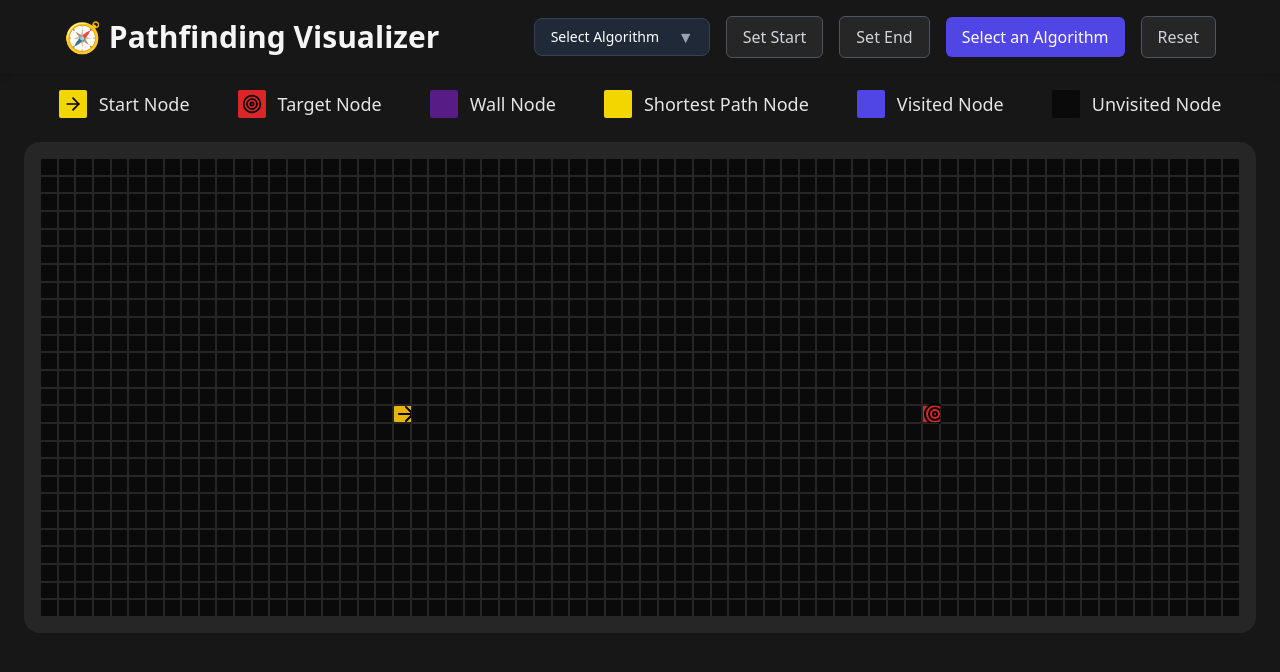
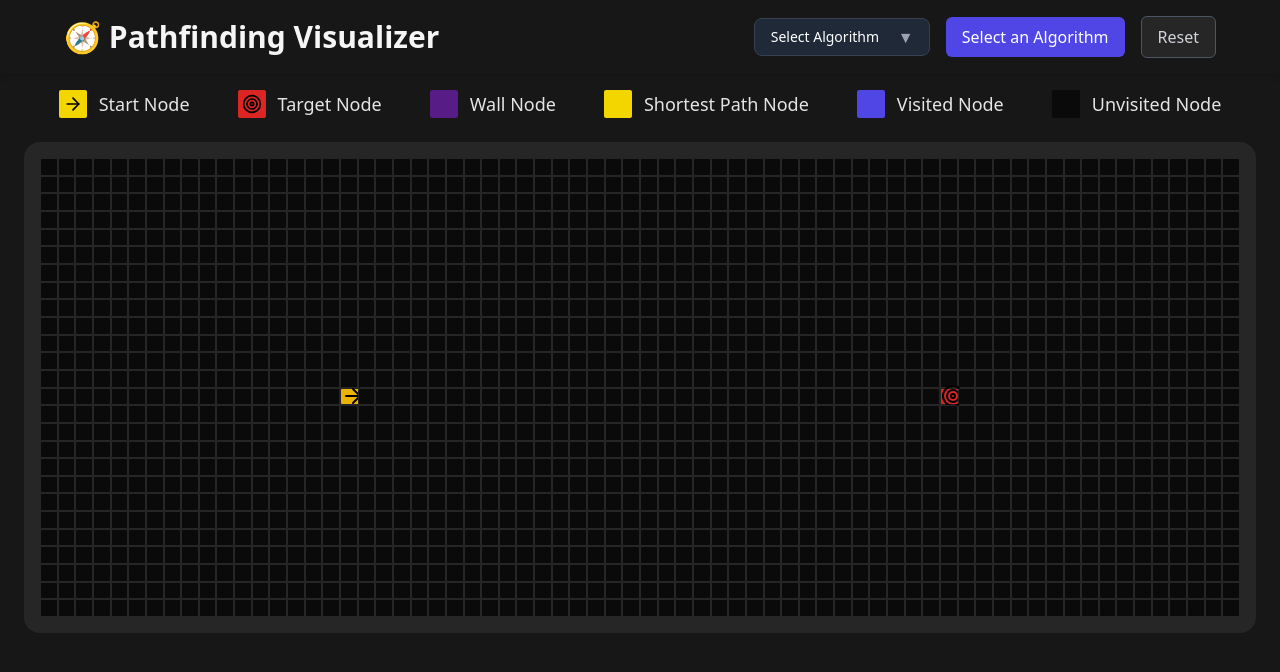
Before and after one commit to ArinLamba/Pathfinder-Visualizer, a React (Vite) app: page / in a window 1280 px wide. Shown: the top 672 px of the page. Built offline with nearby package versions, Linux system fonts and the light colour scheme.

Commit message:
"enable drag and drop on start and end node"

```diff
--- a/src/algorithms/gameHandlers.ts
+++ b/src/algorithms/gameHandlers.ts
@@ -5,58 +5,6 @@ export const cloneGrid = (grid: NodeAttributes[][]) => {
   return grid.map(row => row.map(node => ({...node})));
 };
 
-export const handleStart = ({
-  startPos,
-  grid,
-  row,
-  col,
-  setStartPos,
-}: HandleStartProps) => {
-  const node = grid[row][col];
-  // if the node is wall . there is nothing we can do (napolean)
-  // Don't allow placing start on end
-  if(node.isWall || node.isEnd) return;
-
-  const [prevRow, prevCol] = startPos;
-
-  // Toggle off if clicking same start node
-  if (prevRow === row && prevCol === col) {
-    grid[prevRow][prevCol].isStart = false;
-    setStartPos([11,14]);
-    return;
-  }
-  grid[prevRow][prevCol].isStart = false;
-
-  node.isStart = true;
-  setStartPos([row, col]);
-
-};
-export const handleEnd = ({
-  endPos,
-  grid,
-  row,
-  col,
-  setEndPos,
-}: HandleEndProps) => {
-
-  const node = grid[row][col];
-  // if the node is wall . there is nothing we can do (napolean)
-  // Don't allow placing end on start
-  if(node.isWall || node.isStart) return;
-
-  const [prevRow, prevCol] = endPos;
-  // Toggle off if clicking same end node
-  if (prevRow === row && prevCol === col) {
-    grid[prevRow][prevCol].isEnd = false;
-    setEndPos([11,41]);
-    return;
-  }
-  grid[prevRow][prevCol].isEnd = false;
-
-  node.isEnd = true;
-  setEndPos([row, col]);
-
-};
 
 export const addWalls = ({
   grid,
@@ -66,3 +14,17 @@ export const addWalls = ({
   const node = grid[row][col];
   node.isWall = !node.isWall
 };
+
+export const handleStart = ({grid, row ,col, startPos,setStartPos}: HandleStartProps) => {
+  const [prevRow, prevCol] = startPos;
+  grid[row][col].isStart = true;
+  grid[prevRow][prevCol].isStart = false;
+  setStartPos([row,col]);
+};
+
+export const handleEnd = ({grid, row ,col, endPos, setEndPos}: HandleEndProps) => {
+  const [prevRow, prevCol] = endPos;
+  grid[row][col].isEnd = true;
+  grid[prevRow][prevCol].isEnd = false;
+  setEndPos([row,col]);
+};
--- a/src/components/Controls.tsx
+++ b/src/components/Controls.tsx
@@ -5,37 +5,23 @@ import { algorithms } from '../utils/constants';
 
 
 type Props = {
-  mode: ModeSelection;
   setMode: (state: ModeSelection) => void;
   onReset: () => void;
-  setInputDisabled: (input: boolean) => void;
   setAlgo: (algo: AlgoSelection) => void;
   isRunning: boolean;
   setIsRunning: (state: boolean) => void;
 }
 
 export const Controls = ({
-  mode,
   setMode,
   onReset,
-  setInputDisabled,
   setAlgo,
   isRunning,
   setIsRunning
 }: Props) => {
   const [selectedAlgo, setSelectedAlgo] = useState<AlgoSelection>(null);
 
-  // Inside your component
-  const isStartActive = mode === "start";
-  const isEndActive = mode === "end";
-
-  const baseClass = "text-gray-300 hover:text-white px-4 py-2 border border-gray-600 rounded-md transition disabled:cursor-not-allowed";
-
-  // For Start Button
-  const startBtnClass = baseClass + (isStartActive ? " bg-fuchsia-600 text-white" : " bg-neutral-800 text-gray-300");
-
-  // For End Button
-  const endBtnClass = baseClass + (isEndActive ? " bg-fuchsia-600 text-white" : " bg-neutral-800 text-gray-300");
+  const baseClass = "text-gray-300 hover:text-white px-4 py-2 border border-gray-600 rounded-md transition";
 
 
   const handleVisualize = () => {
@@ -45,18 +31,6 @@ export const Controls = ({
     setMode("wall");
     // TODO: thinking of adding auto reset the grid except the wall cells in case of user added more walls and then compute again the algo
   }
-
-  const handleStart = () => {
-    setMode(isStartActive ? "wall" : "start");
-    setInputDisabled(false);
-    setAlgo(null);
-  };
-
-  const handleEnd = () => {
-    setMode(isEndActive ? "wall" : "end");
-    setInputDisabled(false);
-    setAlgo(null);
-  };
 
   const handleSelect = (e: any) => {
     setSelectedAlgo(e.target.value as AlgoSelection);
@@ -92,23 +66,6 @@ export const Controls = ({
               ▼
             </div>
           </div>
-
-          {/* Set Start Button */}
-          <button
-            className={startBtnClass}
-            onClick={handleStart}
-            disabled={isRunning}
-          >
-            {isStartActive ? "Cancel Start" : "Set Start"}
-          </button>
-          {/* Set End Button */}
-          <button
-            className={endBtnClass}
-            onClick={handleEnd}
-            disabled={isRunning}
-          >
-            {isEndActive ? "Cancel End" : "Set End"}
-          </button>
           {/* Visualize Button */}
           <button
             className="bg-indigo-600 hover:bg-indigo-700 text-white px-4 py-2 rounded-md transition"
@@ -122,6 +79,7 @@ export const Controls = ({
           <button
             className={baseClass + " bg-neutral-800"}
             onClick={onReset}
+            disabled={isRunning}
           >
             Reset
           </button>
--- a/src/components/Grid.tsx
+++ b/src/components/Grid.tsx
@@ -7,59 +7,71 @@ import { animateBFS, animatePath, bfs, getPath } from "../algorithms/bfs";
 import { animateDFS, dfs } from "../algorithms/dfs";
 
 import { generateGrid } from "../utils/generateGrid";
-import { addWalls, cloneGrid, handleEnd, handleStart } from "../algorithms/gameHandlers";
+import { addWalls, cloneGrid } from "../algorithms/gameHandlers";
 import { END_COL, END_ROW, START_COL, START_ROW } from "../utils/constants";
 
 type Props = {
   mode: ModeSelection;
+  setMode: (mode: ModeSelection) => void;
   algo: AlgoSelection;
   resetFlag: boolean; // used to trigger grid reset
-  inputDisabled: boolean;
-  setInputDisabled: (input: boolean) => void;
   isRunning: boolean;
-  setIsRunning: (state: boolean) => void;
+  setIsRunning: (input: boolean) => void;
 }
 
-export const Grid = ({ mode, algo, resetFlag, inputDisabled, setInputDisabled, isRunning, setIsRunning } : Props) => {
+export const Grid = ({ mode, setMode, algo, resetFlag, isRunning, setIsRunning } : Props) => {
 
   const [grid, setGrid] = useState(generateGrid());
-  const [startPos, setStartPos] = useState<[number,number] >([START_ROW, START_COL]);
-  const [endPos, setEndPos] = useState<[number,number] >([END_ROW, END_COL]);
+  const [startPos, setStartPos] = useState<[number,number]>([START_ROW, START_COL]);
+  const [endPos, setEndPos] = useState<[number,number]>([END_ROW, END_COL]);
   const [isMouseDown, setIsMouseDown] = useState(false);
 
+
   const toggleWall = (row:number, col:number) => {
-    if(grid[row][col].isStart || grid[row][col].isEnd) return;
+    if(grid[row][col].isStart || grid[row][col].isEnd || isRunning) return;
     const newGrid = cloneGrid(grid);
     addWalls({grid: newGrid, row, col});
     setGrid(newGrid);
   };
 
+  const handleMouseEnter = (row: number, col: number) => {
+    if(isRunning || row === startPos[0] && col === startPos[1] || row === endPos[0] && col === endPos[1]) return;
 
-  const handleClick = (row: number, col: number) => {
-    console.log(row,col);
+    const cell = grid[row][col];
 
-    if(mode === null || inputDisabled) return;
-    // function to add walls they should be added by default no button is required to toggle them
-    // write your function here
-    if(mode === "wall") {
+    if(isMouseDown && mode === "draggingStart") {
+      if(cell.isWall || cell.isEnd) return;
+      setStartPos([row,col]);
+      return;
+    }
+    if(isMouseDown && mode === "draggingEnd") {
+      if(cell.isWall || cell.isStart) return;
+      setEndPos([row,col]);
+      return;
+    }
+    if(isMouseDown && mode === "wall") {
       toggleWall(row, col);
       return;
     }
-    // end function here
+  };
 
-    const newGrid = cloneGrid(grid);
-    if(newGrid[row][col].isVisited) return;
+  const handleMouseDown = (row: number, col: number) => {
+    setIsMouseDown(true);
+    if(row === startPos[0] && col === startPos[1]) {
+      setMode("draggingStart");
+      return;
+    }
+    if(row === endPos[0] && col === endPos[1]) {
+      setMode("draggingEnd");
+      return;
+    }
+    if(mode === "wall") {
+      toggleWall(row,col);
+      return;
+    }
+  };
 
-    // function to handle start and end button
-    if(mode === "start") {
-      handleStart({startPos, grid: newGrid, row, col, setStartPos});
-    } else if(mode === "end") {
-      handleEnd({endPos, grid: newGrid, row, col, setEndPos});
-    }
-    // end function here
-    setGrid(newGrid);
 
-  };
 
   // BFS shortest path
   useEffect(() => {
@@ -68,15 +80,14 @@ export const Grid = ({ mode, algo, resetFlag, inputDisabled, setInputDisabled, i
       const {newGrid, bfsPath} = bfs({ grid, startPos, endPos });
       const path = getPath(endPos, newGrid);
       // disabled while animation running
-      setInputDisabled(true);
+      setIsRunning(true);
 
       animateBFS(bfsPath, setGrid);
 
       // wait for bfs path to complete
       setTimeout(() => {
         animatePath(path, setGrid);
-        setInputDisabled(false);
-        setIsRunning(false)
+        setIsRunning(false);
       },15 * bfsPath.length);
 
       return;
@@ -87,13 +98,12 @@ export const Grid = ({ mode, algo, resetFlag, inputDisabled, setInputDisabled, i
       const dfsPath = dfs({ grid: newGrid, startPos, endPos});
 
       // input is disabled while path is animating
-      setInputDisabled(true);
+      setIsRunning(true);
       animateDFS(dfsPath, setGrid);
 
       // wait for dfs to complete
       setTimeout(() => {
         animatePath(dfsPath, setGrid);
-        setInputDisabled(false);
         setIsRunning(false);
       }, 20 * dfsPath.length);
 
@@ -115,7 +125,7 @@ export const Grid = ({ mode, algo, resetFlag, inputDisabled, setInputDisabled, i
   return (
     <div className="flex justify-center p-2">
       <div
-        onMouseLeave={() => setIsMouseDown(false)}
+        // onMouseLeave={() => setIsMouseDown(false)}
         onMouseUp={() => setIsMouseDown(false)}
         className="inline-block"
       >
@@ -125,16 +135,12 @@ export const Grid = ({ mode, algo, resetFlag, inputDisabled, setInputDisabled, i
               <Node
                 key={`${i}-${j}`}
                 node={cell}
-                onToggleWall={() => {
-                  setIsMouseDown(true);
-                  handleClick(i,j);
-                }}
-                onMouseEnter={() => {
-                  if(inputDisabled) return;
-                  if(isMouseDown && mode === "wall") {
-                    toggleWall(i, j);
-                  }
-                }}
+                onMouseDown={() => handleMouseDown(i, j)}
+                onMouseEnter={() => handleMouseEnter(i,j)}
+                onMouseUp={() => setMode("wall")}
+                mode={mode}
+                startPos={startPos}
+                endPos={endPos}
               />
             )}
           </div>
--- a/src/components/Instructions.tsx
+++ b/src/components/Instructions.tsx
@@ -4,7 +4,7 @@ export const Instructions = () => {
   const legendItems = [
     { icon: <ArrowRight size={20} className="text-black" />, bg: "#f3d500", label: "Start Node" },
     { icon: <Target size={20} className="text-black" />, bg: "#dc2626", label: "Target Node" },
-    { bg: "#581c87", label: "Wall Node" },
+    { bg: "#581c87", label: "Wall Node", subtitle:"Hold and Drag to draw walls" },
     { bg: "#f3d500", label: "Shortest Path Node" },
     { bg: "#4f46e5", label: "Visited Node" },
     { bg: "#0a0a0a", label: "Unvisited Node" },
@@ -21,6 +21,7 @@ export const Instructions = () => {
             {item.icon || null}
           </div>
           <p className="text-neutral-200">{item.label}</p>
+          {/* <span>{item.subtitle || null}</span> */}
         </div>
       ))}
     </div>
--- a/src/components/Node.tsx
+++ b/src/components/Node.tsx
@@ -2,17 +2,26 @@ import React from "react";
 
 import { ArrowRight, Target } from "lucide-react";
 
-import type { NodeAttributes } from "../types";
+import type { ModeSelection, NodeAttributes, Position } from "../types";
 
 type Props = {
   node: NodeAttributes;
-  onToggleWall: () => void;
+  onMouseDown: () => void;
   onMouseEnter: () => void;
-}
+  onMouseUp: () => void;
+  mode: ModeSelection;
+  startPos: Position;
+  endPos: Position;
+};
 
-export const Node = React.memo(({ node, onToggleWall, onMouseEnter } : Props) => {
+export const Node = React.memo(({ node, onMouseDown, onMouseEnter, onMouseUp, mode, startPos, endPos } : Props) => {
 
-  const { isStart, isEnd, isVisited, isWall, isPath } = node;
+  const { row, col, isVisited, isWall, isPath } = node;
+  const isStart = row === startPos[0] && col === startPos[1];
+  const isEnd = row === endPos[0] && col === endPos[1];
+  const isDraggingStart = mode === "draggingStart" && isStart;
+  const isDraggingEnd = mode === "draggingEnd" && isEnd;
+
 
   let className = "aspect-square h-full rounded-sm flex items-center justify-center border-[0.1px] border-neutral-800 cursor-default";
   if(isStart) className += " bg-yellow-500";
@@ -22,11 +31,15 @@ export const Node = React.memo(({ node, onToggleWall, onMouseEnter } : Props) =>
   else if(isWall) className += " animate-wallBuild";
   else className += " bg-neutral-950 hover:bg-neutral-600 hover:scale-125 transition-transform ease-in-out";
 
+  if(isDraggingStart) className += " scale-110 ring-2 ring-green-600 shadow-lg shadow-green-500/40";
+  if(isDraggingEnd) className += " scale-110 ring-2 ring-red-400 shadow-lg shadow-red-500/40";
+
   return (
     <button
       className={className}
-      onMouseDown={onToggleWall}
+      onMouseDown={onMouseDown}
       onMouseEnter={onMouseEnter}
+      onMouseUp={onMouseUp}
       >
       {isStart ? <ArrowRight className="aspect-square" /> : ""}
       {isEnd ? <Target className="aspect-square"/> : ""}
--- a/src/pages/Home.tsx
+++ b/src/pages/Home.tsx
@@ -10,13 +10,12 @@ export const Home = () => {
 
   const [mode, setMode] = useState<ModeSelection>("wall");
   const [algo, setAlgo] = useState<AlgoSelection>(null);
-  const [inputDisabled, setInputDisabled] = useState(false);
   const [resetFlag, setResetFlag] = useState(false); // toggled to reset grid
   const [isRunning, setIsRunning] = useState(false);
 
   const handleReset = () => {
     setResetFlag(prev => !prev);
-    setInputDisabled(false);
+    setIsRunning(false);
     setMode('wall');
     setAlgo(null);
   };
@@ -25,10 +24,8 @@ export const Home = () => {
   return (
     <div className="min-h-screen mb-2 bg-neutral-900">
       <Controls
-        mode={mode}
         setMode={setMode}
         onReset={handleReset}
-        setInputDisabled={setInputDisabled}
         setAlgo={setAlgo}
         isRunning={isRunning}
         setIsRunning={setIsRunning}
@@ -38,10 +35,9 @@ export const Home = () => {
         <div className="flex justify-center">
           <Grid
             mode={mode}
+            setMode={setMode}
             algo={algo}
             resetFlag={resetFlag}
-            inputDisabled={inputDisabled}
-            setInputDisabled={setInputDisabled}
             isRunning={isRunning}
             setIsRunning={setIsRunning}
           />
--- a/src/types/index.ts
+++ b/src/types/index.ts
@@ -8,7 +8,7 @@ export type NodeAttributes = {
   isPath?: boolean;
   parent?: [number, number] | null;
 };
-export type ModeSelection = "start" | "end" | "wall" | "visualize";
+export type ModeSelection = "wall" | "draggingStart" | "draggingEnd";
 export type AlgoSelection = "BFS" | "DFS" | "DIJAKSTRA" | "A*" | null;
 
 export type Position = [number, number];
--- a/src/utils/constants.ts
+++ b/src/utils/constants.ts
@@ -1,10 +1,10 @@
 export const BOARD_ROWS = 26;
 export const BOARD_COLS = 68;
 
-export const START_ROW = 14;
-export const START_COL = 20;
-export const END_ROW = 14;
-export const END_COL = 50;
+export const START_ROW = Math.floor(BOARD_ROWS / 2);
+export const START_COL = Math.floor(BOARD_COLS / 4);
+export const END_ROW = Math.floor(BOARD_ROWS / 2);
+export const END_COL = 3 * START_COL;
 
 
 export const directions = [
```
Also changed, not shown: tailwind.config.ts (+7 -7 lines).
